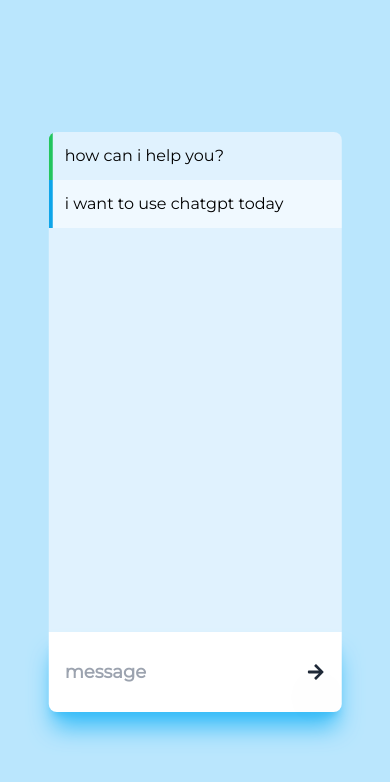
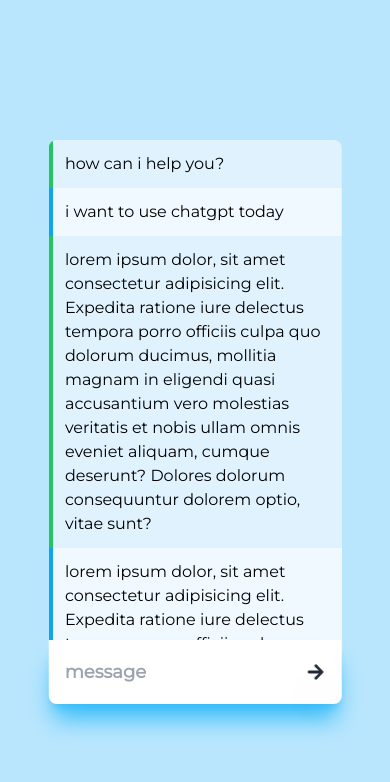
Before and after one commit to EdoriAtiri/Sympto, a React (Vite) app: page /chat in a window 390 px wide. Shown: the top 782 px of the page. Built offline with nearby package versions, Linux system fonts and the light colour scheme.

Commit message:
add more dummy data to chat

```diff
--- a/src/pages/Chat.jsx
+++ b/src/pages/Chat.jsx
@@ -12,6 +12,16 @@
     {
       role: "user",
       message: "i want to use chatgpt today",
+    },
+    {
+      role: "gpt",
+      message:
+        "lorem ipsum dolor, sit amet consectetur adipisicing elit. Expedita ratione iure delectus tempora porro officiis culpa quo dolorum ducimus, mollitia magnam in eligendi quasi accusantium vero molestias veritatis et nobis ullam omnis eveniet aliquam, cumque deserunt? Dolores dolorum consequuntur dolorem optio, vitae sunt?",
+    },
+    {
+      role: "user",
+      message:
+        "lorem ipsum dolor, sit amet consectetur adipisicing elit. Expedita ratione iure delectus tempora porro officiis culpa quo dolorum ducimu dolorum consequuntur dolorem optio, vitae sunt?",
     },
   ]);
 
@@ -39,8 +49,10 @@
         </div>
 
         {/* input */}
-        <form onSubmit={handleSubmit} className="">
-          <div className="flex h-20 w-full rounded-b-lg bg-white px-4 py-4 text-lg font-bold shadow-xl shadow-sky-400">
+        <form
+          onSubmit={handleSubmit}
+          className="flex h-16 w-full rounded-b-lg bg-white px-4 py-4 text-lg font-bold shadow-xl shadow-sky-400 sm:h-20"
+        >
           <input
             className="h-full w-11/12 rounded-lg outline-none sm:w-5/6"
             type="text"
@@ -54,7 +66,6 @@
               <FaArrowRight className="text-gray-800 sm:hidden" />
             </button>
           </div>
-          </div>
         </form>
       </div>
     </div>
```
Lines whose indentation alone changed are shown as unchanged.
